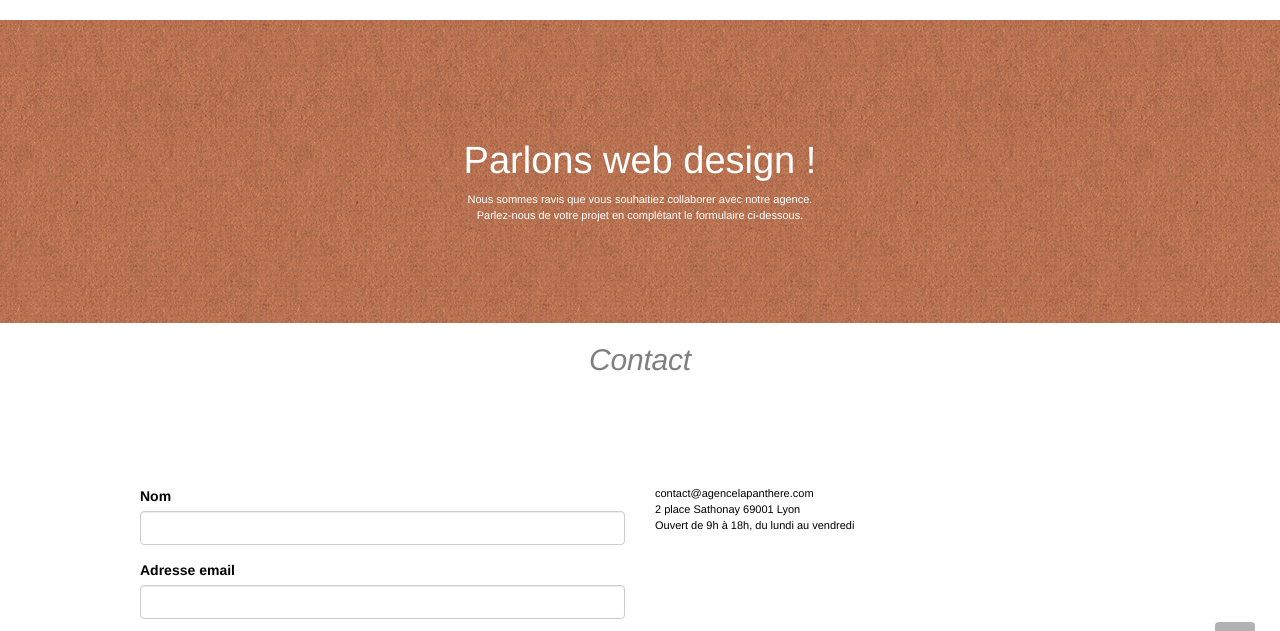
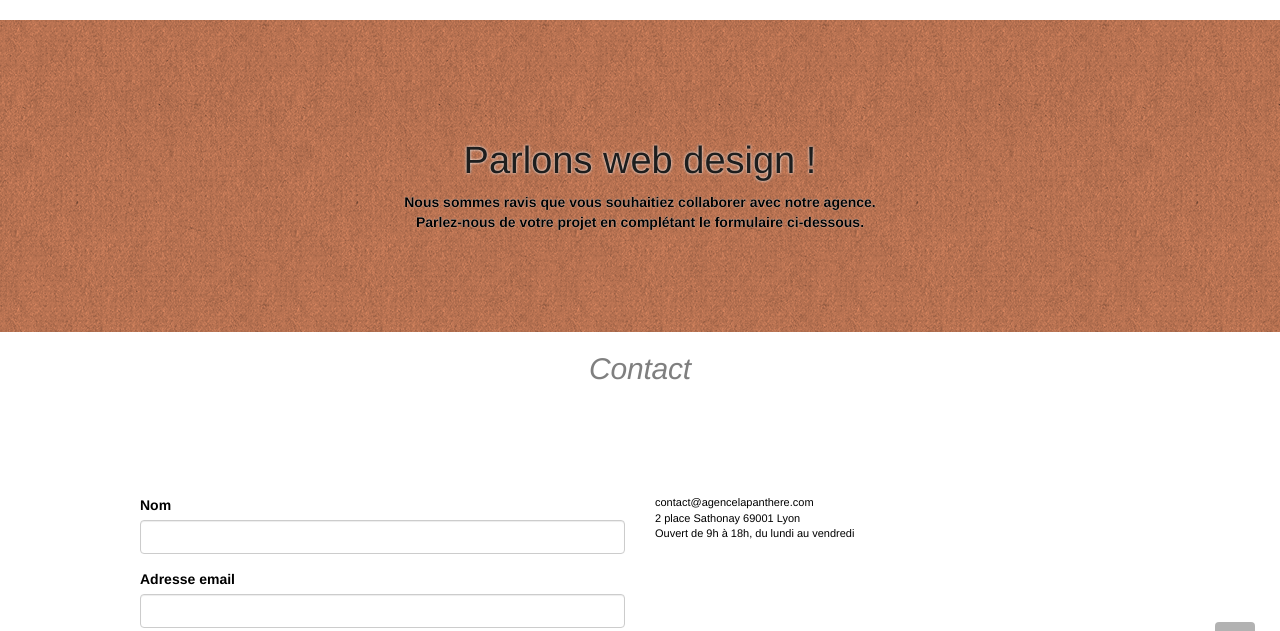
Before and after one commit to guelenague/p4pant, a plain HTML site: page contact.html in a window 1280 px wide. Shown: the part 118-749 px from the top of the page. Drawn offline with Linux system fonts and the light colour scheme.

Commit message:
contarst

```diff
--- a/contact.html
+++ b/contact.html
@@ -91,7 +91,7 @@ gtag('config', 'G-4JLXDCF618');
 				<h1 class="text-center hero-bloc-text tc-white">
 					Parlons web design !
 				</h1>
-				<p class="text-center mg-lg tc-white tight-width-whitespace">
+				<p class="text-center mg-lg tc-white tight-width-whitespace p-contrast">
 					Nous sommes ravis que vous souhaitiez collaborer avec notre agence.<br>
 					Parlez-nous de votre projet en complétant le formulaire ci-dessous.
 				</p>
--- a/css/style.css
+++ b/css/style.css
@@ -664,8 +664,19 @@ a {
 
 .hero-bloc-text {
     font-size: 38px;
+
 }
-
+#page_contact h1{
+    color:rgb(30,30,30)!important;
+    text-shadow:0 0 3px white;
+}
+.p-contrast{
+    color: black!important;
+    text-shadow:0px 0px 1px white;
+    font-weight: 600;
+    font-size: 1.4rem;
+    width: 70%;
+}
 .hero-bloc-text-sub {
     font-size: 36px;
 }
@@ -794,7 +805,7 @@ h2 {
 }
 
 .tc-white {
-    color: #FFF!important;
+    color: #FFF;
 }
 
 .btn-atomic-tangerine {
```
Also changed, not shown: index.html (+3 -3 lines).
